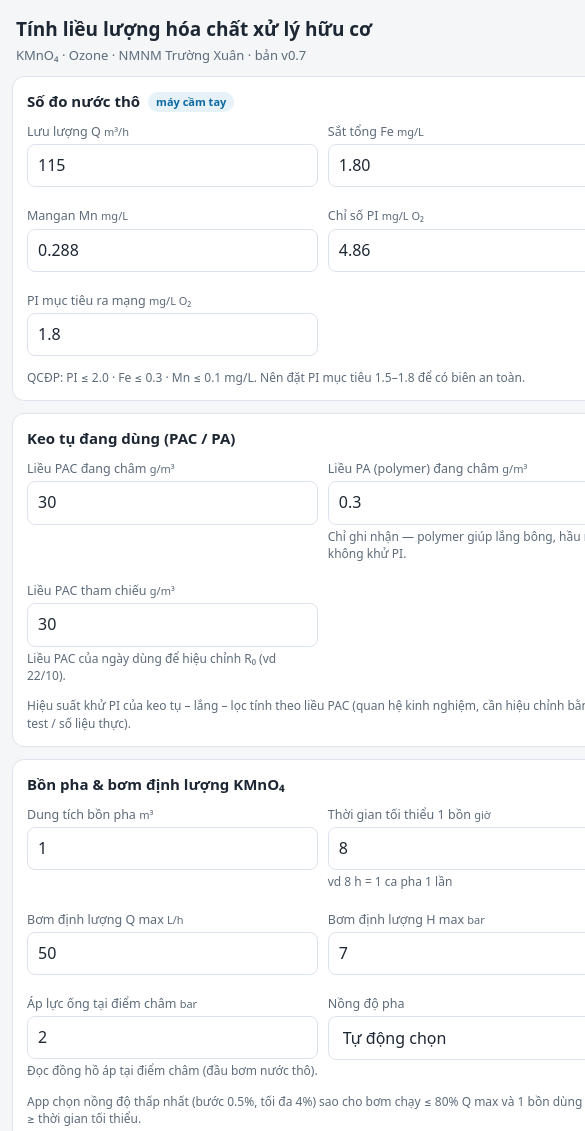
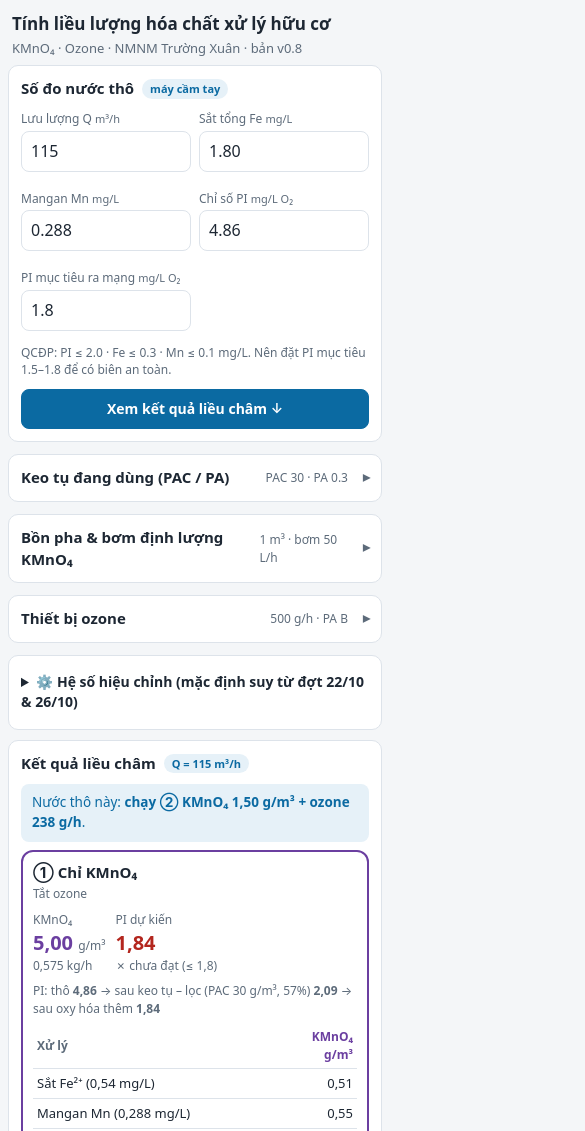
Before and after one commit to khangdotechco/tinh-lieu-hoa-chat-xu-ly-huu-co, a plain HTML site: page index.html in a window 390 px wide. Shown: the top 1131 px of the page, 585 px wide, since content can reach past the window. Drawn offline with Linux system fonts and the light colour scheme.

Commit message:
v0.8: giao diện điện thoại – sửa tràn ngang, thu gọn các mục, nút xem kết quả
Co-Authored-By: Claude Opus 5.5 <noreply@anthropic.com>
Claude-Session: https://claude.ai/code/session_01DgvUJZaffnAAziAo5WjTt6

```diff
--- a/index.html
+++ b/index.html
@@ -67,7 +67,7 @@ summary{cursor:pointer;font-weight:600;font-size:14px;padding:4px 0}
 .seg{display:flex;gap:6px;flex-wrap:wrap}
 .seg label{display:flex;align-items:center;gap:6px;border:1px solid var(--line);border-radius:8px;padding:7px 10px;font-size:13px;color:var(--ink);margin:0;cursor:pointer}
 .seg input{width:auto}
-#logbox{max-height:260px;overflow:auto}
+#logbox{max-height:300px;overflow:auto}
 textarea{width:100%;font-family:ui-monospace,Consolas,monospace;font-size:12px;border:1px solid var(--line);border-radius:8px;background:var(--bg);color:var(--ink);padding:8px}
 .plans{display:grid;gap:12px;grid-template-columns:1fr}
 @media(min-width:1650px){.plans{grid-template-columns:repeat(3,1fr)}}
@@ -82,12 +82,52 @@ textarea{width:100%;font-family:ui-monospace,Consolas,monospace;font-size:12px;b
 .km{color:var(--purple)!important}.oz{color:var(--pri)!important}
 tr.tot td,tr.tot th{font-weight:700;border-top:2px solid var(--line)}
 td.z{color:var(--mute)}
+main>section{min-width:0}
+.card{min-width:0}
+.tblwrap{overflow-x:auto;-webkit-overflow-scrolling:touch;max-width:100%}
+.card>details>summary,.card h2.fold{cursor:pointer}
+details.sec>summary{list-style:none;display:flex;align-items:center;justify-content:space-between;font-size:15px;font-weight:700;padding:0}
+details.sec>summary::-webkit-details-marker{display:none}
+details.sec>summary::after{content:'▾';color:var(--mute);font-size:14px;transition:transform .15s}
+details.sec:not([open])>summary::after{transform:rotate(-90deg)}
+details.sec[open]>summary{margin-bottom:10px}
+details.sec .sumv{font-size:12px;font-weight:500;color:var(--mute);margin-left:auto;margin-right:8px}
+.jump{display:none}
+@media(max-width:640px){
+  body{font-size:14px}
+  header{padding:12px 12px 2px}
+  h1{font-size:17px}
+  main{padding:6px 8px 30px;gap:10px}
+  .card{padding:12px;border-radius:10px}
+  .grid2{gap:8px}
+  label{font-size:12px}
+  input,select{padding:8px 9px}
+  .plan{padding:10px}
+  .headline{gap:10px}
+  .headline b{font-size:20px}
+  table{font-size:13px}
+  th,td{padding:5px 4px}
+  .seg label{font-size:12.5px;padding:6px 8px}
+  .jump{display:block;width:100%;margin-top:10px}
+  .hide-m{display:none}
+}
+h2.fold{justify-content:flex-start}
+h2.fold .sumv{font-size:12px;font-weight:500;color:var(--mute);margin-left:auto}
+h2.fold .chev{color:var(--mute);font-size:14px;transition:transform .15s;margin-left:6px}
+.card.closed>*:not(h2){display:none!important}
+.card.closed>h2{margin:0}
+#xList table{min-width:760px} #xList td,#xList th{white-space:nowrap} #xList td:nth-child(10){white-space:normal;min-width:190px}
+#logbox table{min-width:600px} #logbox td,#logbox th{white-space:nowrap}
+.card>details:first-child{border-top:0;margin-top:0;padding-top:0}
+.tblwrap::after{content:'';display:block}
+@media(max-width:640px){#xList::before,#logbox::before{content:'← vuốt ngang để xem hết bảng →';display:block;font-size:11px;color:var(--mute);margin-bottom:4px}}
+.card.closed h2.fold .chev{transform:rotate(-90deg)}
 </style>
 </head>
 <body>
 <header>
   <h1>Tính liều lượng hóa chất xử lý hữu cơ</h1>
-  <div class="sub">KMnO₄ · Ozone · NMNM Trường Xuân · bản v0.7</div>
+  <div class="sub">KMnO₄ · Ozone · NMNM Trường Xuân · bản v0.8</div>
 </header>
 
 <main>
@@ -102,10 +142,11 @@ td.z{color:var(--mute)}
       <div class="field"><label>PI mục tiêu ra mạng <span class="unit">mg/L O₂</span></label><input id="PIt" type="number" step="0.1" value="1.8" inputmode="decimal"></div>
     </div>
     <div class="hint">QCĐP: PI ≤ 2.0 · Fe ≤ 0.3 · Mn ≤ 0.1 mg/L. Nên đặt PI mục tiêu 1.5–1.8 để có biên an toàn.</div>
+    <button class="btn jump" id="jump">Xem kết quả liều châm ↓</button>
   </div>
 
   <div class="card" style="margin-top:12px">
-    <h2>Keo tụ đang dùng (PAC / PA)</h2>
+    <h2 class="fold" data-k="pac"><span>Keo tụ đang dùng (PAC / PA)</span><span class="sumv" id="sv_pac"></span><span class="chev">▾</span></h2>
     <div class="grid2">
       <div class="field"><label>Liều PAC đang châm <span class="unit">g/m³</span></label><input id="PAC" type="number" step="1" value="30" inputmode="decimal"></div>
       <div class="field"><label>Liều PA (polymer) đang châm <span class="unit">g/m³</span></label><input id="PA" type="number" step="0.05" value="0.3" inputmode="decimal"><div class="hint">Chỉ ghi nhận — polymer giúp lắng bông, hầu như không khử PI.</div></div>
@@ -115,7 +156,7 @@ td.z{color:var(--mute)}
   </div>
 
   <div class="card" style="margin-top:12px">
-    <h2>Bồn pha &amp; bơm định lượng KMnO₄</h2>
+    <h2 class="fold" data-k="bon"><span>Bồn pha &amp; bơm định lượng KMnO₄</span><span class="sumv" id="sv_bon"></span><span class="chev">▾</span></h2>
     <div class="grid2">
       <div class="field"><label>Dung tích bồn pha <span class="unit">m³</span></label><input id="V" type="number" step="0.1" value="1" inputmode="decimal"></div>
       <div class="field"><label>Thời gian tối thiểu 1 bồn <span class="unit">giờ</span></label><input id="Hmin" type="number" step="1" value="8" inputmode="decimal"><div class="hint">vd 8 h = 1 ca pha 1 lần</div></div>
@@ -124,11 +165,11 @@ td.z{color:var(--mute)}
       <div class="field"><label>Áp lực ống tại điểm châm <span class="unit">bar</span></label><input id="Pl" type="number" step="0.1" value="2" inputmode="decimal"><div class="hint">Đọc đồng hồ áp tại điểm châm (đầu bơm nước thô).</div></div>
       <div class="field"><label>Nồng độ pha</label><select id="Csel"><option value="auto">Tự động chọn</option><option>0.5</option><option>1</option><option>1.5</option><option>2</option><option>2.5</option><option>3</option><option>3.5</option><option>4</option></select></div>
     </div>
-    <div class="hint">App chọn nồng độ thấp nhất (bước 0.5%, tối đa 4%) sao cho bơm chạy ≤ 80% Q max và 1 bồn dùng được ≥ thời gian tối thiểu.</div>
+    <div class="hint hide-m">App chọn nồng độ thấp nhất (bước 0.5%, tối đa 4%) sao cho bơm chạy ≤ 80% Q max và 1 bồn dùng được ≥ thời gian tối thiểu.</div>
   </div>
 
   <div class="card" style="margin-top:12px">
-    <h2>Thiết bị ozone</h2>
+    <h2 class="fold" data-k="oz"><span>Thiết bị ozone</span><span class="sumv" id="sv_oz"></span><span class="chev">▾</span></h2>
     <div class="grid2">
       <div class="field"><label><b>Công suất tối đa máy ozone</b> <span class="unit">g/h (bắt buộc)</span></label><input id="Omax" type="number" step="10" value="500" inputmode="decimal"></div>
       <div class="field"><label>Mức chạy ổn định tối thiểu <span class="unit">% công suất</span></label><input id="Omin" type="number" step="1" value="20" inputmode="decimal"></div>
@@ -175,7 +216,7 @@ td.z{color:var(--mute)}
   </div>
 
   <div class="card" style="margin-top:12px">
-    <h2>Kiểm tra liều đang vận hành <span class="badge">dư hay thiếu?</span></h2>
+    <h2 class="fold" data-k="run"><span>Kiểm tra liều đang vận hành</span><span class="sumv" id="sv_run"></span><span class="chev">▾</span></h2>
     <div class="hint" style="margin-bottom:8px">Dùng khi nhà máy <b>đang chạy</b> một liều KMnO₄ và ozone nào đó (do ca trực cài đặt). Nhập 2 liều đó vào đây, app so tổng chất oxy hóa đang cấp với nhu cầu của nước thô hiện tại để biết đang dư hay thiếu. Ví dụ đợt 26/10 (2.6 g/m³ + 360 g/h) cho kết quả dư khoảng 4 lần → giải thích ánh vàng và Mn sau lắng tăng.</div>
     <div class="grid2">
       <div class="field"><label>KMnO₄ đang châm <span class="unit">g/m³</span></label><input id="rK" type="number" step="0.1" value="2.6"></div>
@@ -185,7 +226,7 @@ td.z{color:var(--mute)}
   </div>
 
   <div class="card" style="margin-top:12px" id="calcard">
-    <h2>📋 Hiệu chỉnh từ kết quả xét nghiệm</h2>
+    <h2 class="fold" data-k="cal"><span>📋 Hiệu chỉnh từ kết quả xét nghiệm</span><span class="sumv" id="sv_cal"></span><span class="chev">▾</span></h2>
     <div class="hint" style="margin-bottom:8px">Mỗi lần có kết quả xét nghiệm, nhập <b>liều đã chạy lúc lấy mẫu</b> và <b>kết quả nước thô / sau lọc</b>. App tính lại: hiệu suất keo tụ R₀ (từ lần <b>không chạy ozone</b>), hiệu suất ozone ηO (từ lần <b>có ozone</b>), hữu cơ tiêu hao k (từ lần Mn sau lọc chưa đạt). Càng nhiều lần, kết quả càng tin cậy.</div>
     <div class="grid2">
       <div class="field"><label>Ngày / ghi chú</label><input id="xD" type="text" placeholder="vd 05/11 ca 1"></div>
@@ -202,7 +243,7 @@ td.z{color:var(--mute)}
       <div class="field"><label>Sau lọc: PI <span class="unit">mg/L O₂</span></label><input id="xPIo" type="number" step="0.01"></div>
     </div>
     <div class="row"><button class="btn" id="xAdd">Thêm kết quả</button><span id="xMsg" class="hint"></span></div>
-    <div id="xList" style="margin-top:10px;overflow:auto"></div>
+    <div id="xList" class="tblwrap" style="margin-top:10px"></div>
     <div id="xSum"></div>
     <div class="row">
       <button class="btn" id="xApply">Áp dụng hệ số đề xuất</button>
@@ -214,8 +255,8 @@ td.z{color:var(--mute)}
   </div>
 
   <div class="card" style="margin-top:12px">
-    <h2>Nhật ký thử nghiệm</h2>
-    <div id="logbox"></div>
+    <h2 class="fold" data-k="log"><span>Nhật ký thử nghiệm</span><span class="sumv" id="sv_log"></span><span class="chev">▾</span></h2>
+    <div id="logbox" class="tblwrap"></div>
     <div class="row">
       <button class="btn ghost" id="copy">Sao chép nhật ký (dán vào Excel)</button>
       <button class="btn ghost" id="clear">Xóa nhật ký</button>
@@ -541,7 +582,30 @@ $('xCopy').onclick=()=>{const t=JSON.stringify(labs); const ta=$('xTxt'); ta.sty
 $('xPasteBtn').onclick=()=>{$('xTxt').style.display='block';$('xImpRow').style.display='flex';$('xTxt').value='';$('xTxt').focus();};
 $('xImp').onclick=()=>{try{const a=JSON.parse($('xTxt').value); if(Array.isArray(a)){labs=a;store.set('tx_labs',labs);renderLabs();$('xMsg').textContent='Đã nhập '+a.length+' kết quả.';$('xImpRow').style.display='none';}}catch(e){$('xMsg').textContent='Dữ liệu không đúng định dạng.';}};
 IN.forEach(id=>$(id).addEventListener('input',renderLabs));
-render(); renderLog(); renderLabs();
+// ===== Thu gọn / mở các mục =====
+const isM=()=>window.matchMedia('(max-width:640px)').matches;
+const foldState=store.get('tx_fold')||{};
+document.querySelectorAll('h2.fold').forEach(h=>{
+  const c=h.parentElement, k=h.dataset.k;
+  const closed = (k in foldState) ? foldState[k] : isM();
+  c.classList.toggle('closed',closed);
+  h.addEventListener('click',()=>{const now=!c.classList.contains('closed'); c.classList.toggle('closed',now); foldState[k]=now; store.set('tx_fold',foldState);});
+});
+function sums(){
+  const t=(id,v)=>{const e=$(id); if(e) e.textContent=v;};
+  t('sv_pac','PAC '+$('PAC').value+' · PA '+$('PA').value);
+  t('sv_bon',$('V').value+' m³ · bơm '+$('Qp').value+' L/h');
+  t('sv_oz',$('Omax').value+' g/h · PA '+pos());
+  t('sv_run',$('rK').value+' g/m³ + '+$('rO').value+' g/h');
+  t('sv_cal',(labs.length)+' kết quả');
+  t('sv_log',(log.length)+' lần');
+}
+IN.forEach(id=>$(id).addEventListener('input',sums));
+document.querySelectorAll('input[name=pos]').forEach(e=>e.addEventListener('change',sums));
+['save','xAdd','clear','xImp'].forEach(id=>$(id)&&$(id).addEventListener('click',()=>setTimeout(sums,50)));
+$('xList').addEventListener('click',()=>setTimeout(sums,50));
+$('jump').onclick=()=>$('advice').scrollIntoView({behavior:'smooth',block:'start'});
+render(); renderLog(); renderLabs(); sums();
 })();
 </script>
 <script>
--- a/sw.js
+++ b/sw.js
@@ -1,5 +1,5 @@
 // Service worker: cho app mở được khi mất mạng. Đổi VERSION mỗi lần cập nhật app.
-const VERSION = 'tinhlieu-v0.7';
+const VERSION = 'tinhlieu-v0.8';
 const FILES = ['./', './index.html', './manifest.json', './icon.svg', './icon-192.png', './icon-512.png'];
 self.addEventListener('install', e => {
   e.waitUntil(caches.open(VERSION).then(c => c.addAll(FILES)).then(() => self.skipWaiting()));
```
Also changed, not shown: mob1.png (added), mob2.png (added).
